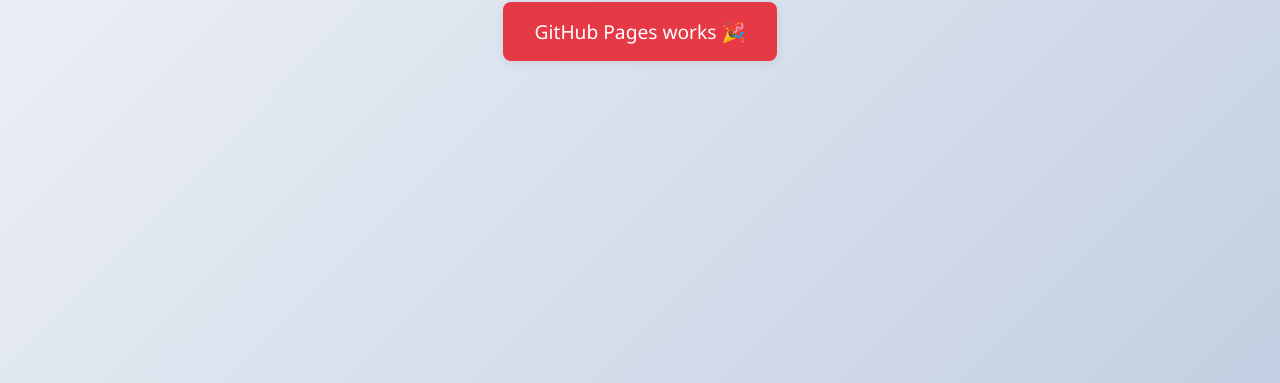
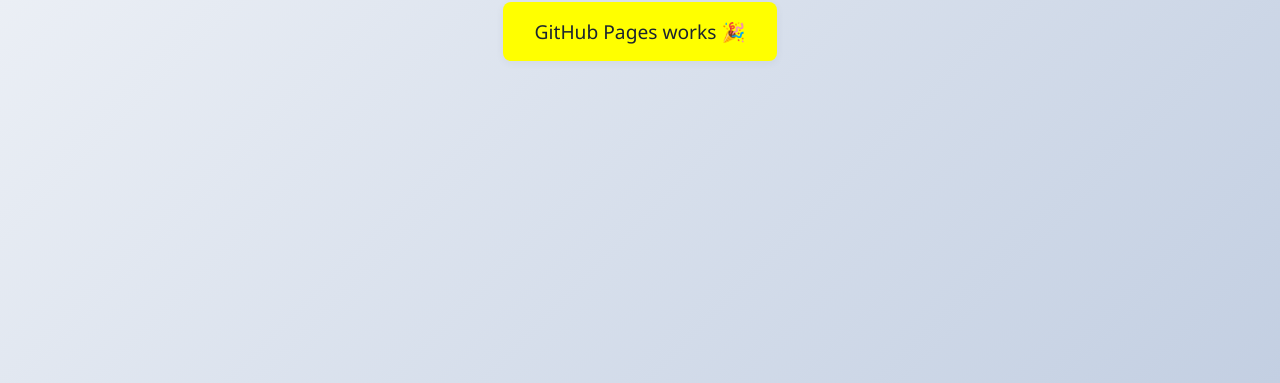
Before and after one commit to roque-riri2426/calculator-app, a plain HTML site: page index.html in a window 1280 px wide. Shown: the part 417-800 px from the top of the page. Drawn offline with Linux system fonts and the light colour scheme.

Commit message:
Update index.html

```diff
--- a/index.html
+++ b/index.html
@@ -26,11 +26,11 @@
     }
 
     p {
-      background: #e63946; /* 🔴 red background */
+      background: yellow; /* 🔥 changed here */
       padding: 1rem 2rem;
       border-radius: 8px;
-      box-shadow: 0 2px 8px rgba(44, 62, 80, 0.1);
-      color: #fff; /* make text white for contrast */
+      box-shadow: 0 2px 8px rgba(44, 62, 80, 0.06);
+      color: #1b2430;
       font-size: 1.2rem;
       margin: 0;
     }
```
